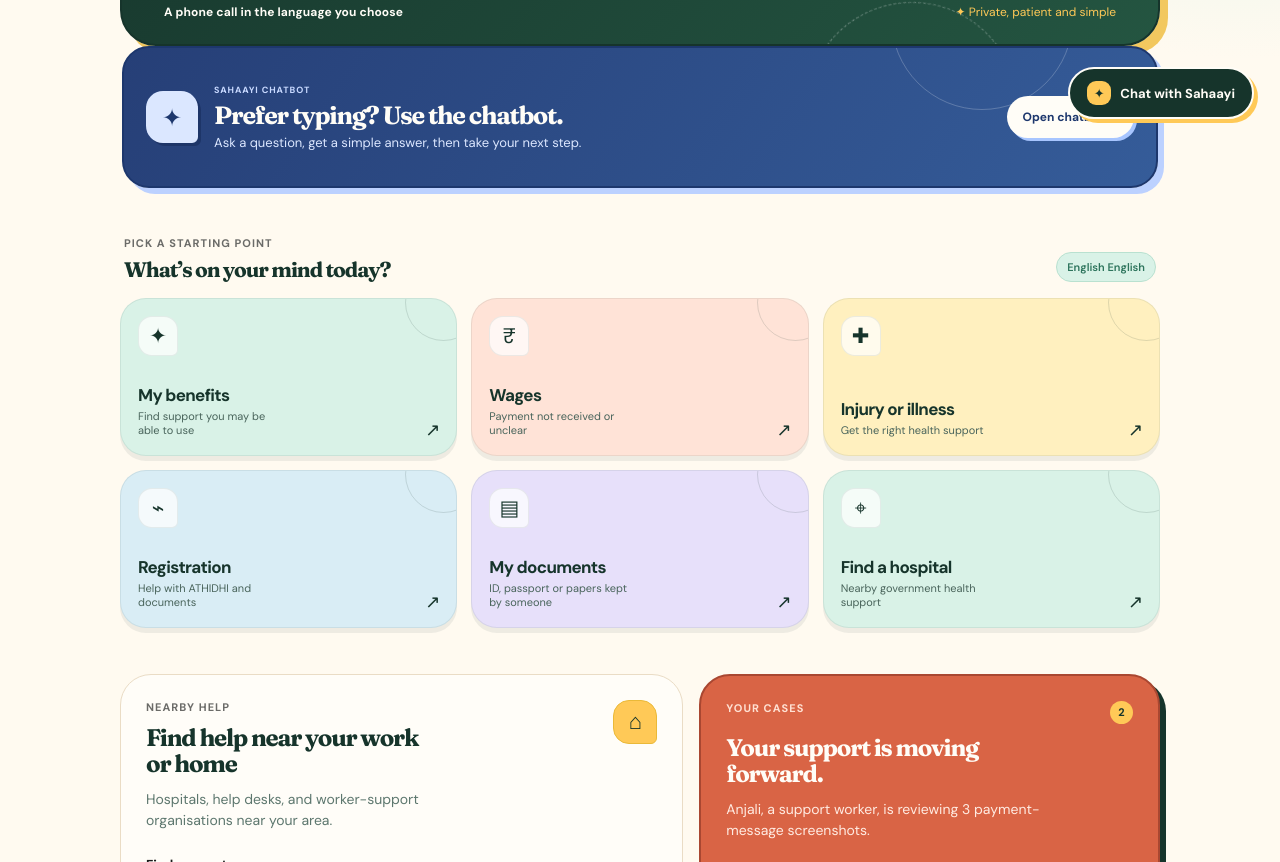
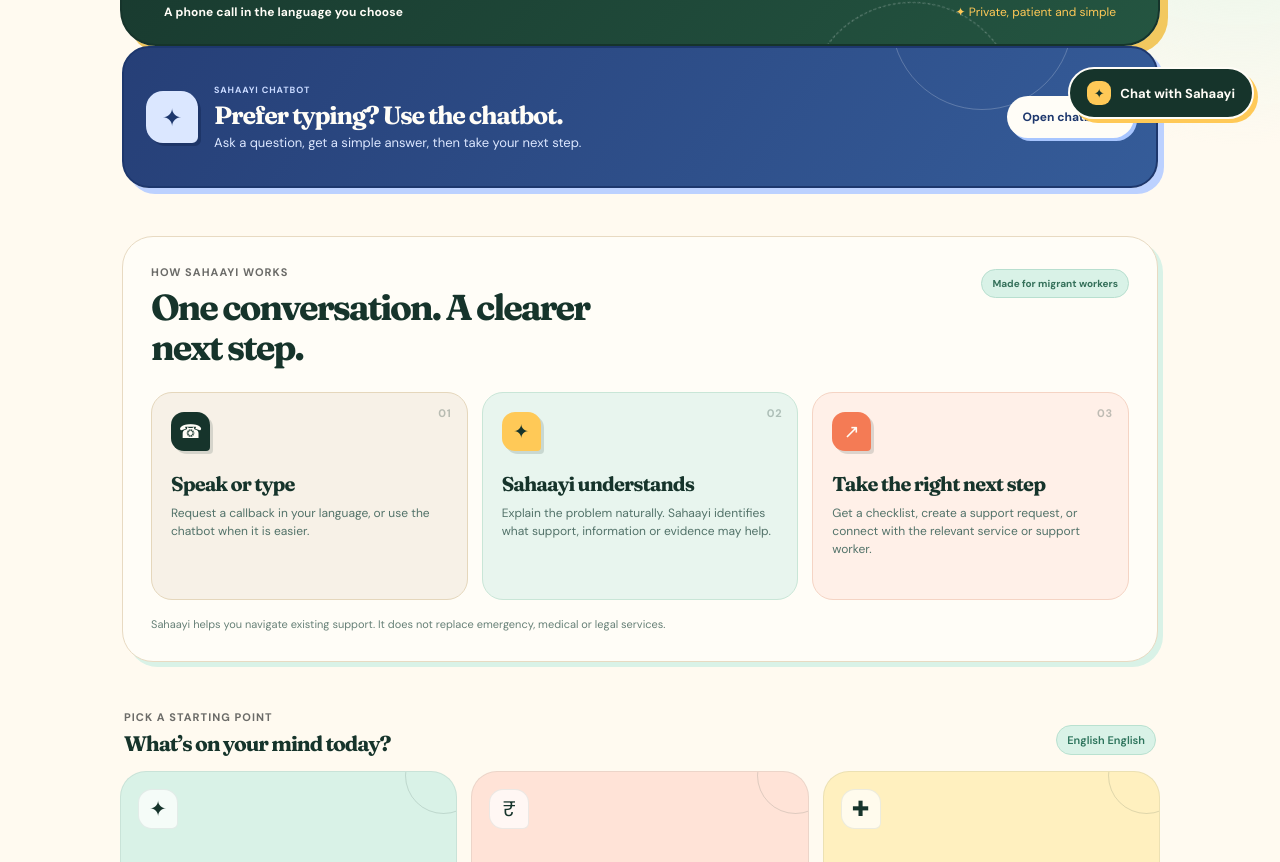
Before and after one commit to MSharooq/CodexNightline, a React (Vite) app: page / in a window 1280 px wide. Shown: the part 657-1519 px from the top of the page. Built offline with nearby package versions, Linux system fonts and the light colour scheme.

Commit message:
feat: explain Sahaayi support flow

```diff
--- a/src/App.tsx
+++ b/src/App.tsx
@@ -281,6 +281,19 @@
           <div className="chat-spotlight-icon">✦</div>
           <div className="chat-spotlight-copy"><span className="chat-kicker">Sahaayi chatbot</span><h2>Prefer typing? Use the chatbot.</h2><p>Ask a question, get a simple answer, then take your next step.</p></div>
           <button type="button" onClick={() => setChatOpen(true)}>Open chatbot <span>→</span></button>
+        </section>
+
+        <section className="how-it-works" aria-labelledby="how-it-works-title">
+          <div className="how-it-works-heading">
+            <div><p className="eyebrow">How Sahaayi works</p><h2 id="how-it-works-title">One conversation. A clearer next step.</h2></div>
+            <span className="how-it-works-badge">Made for migrant workers</span>
+          </div>
+          <div className="flow-steps">
+            <article><span className="flow-number">01</span><span className="flow-icon">☎</span><h3>Speak or type</h3><p>Request a callback in your language, or use the chatbot when it is easier.</p></article>
+            <article><span className="flow-number">02</span><span className="flow-icon">✦</span><h3>Sahaayi understands</h3><p>Explain the problem naturally. Sahaayi identifies what support, information or evidence may help.</p></article>
+            <article><span className="flow-number">03</span><span className="flow-icon">↗</span><h3>Take the right next step</h3><p>Get a checklist, create a support request, or connect with the relevant service or support worker.</p></article>
+          </div>
+          <p className="how-it-works-note">Sahaayi helps you navigate existing support. It does not replace emergency, medical or legal services.</p>
         </section>
 
         <section className="quick-section">
--- a/src/index.css
+++ b/src/index.css
@@ -161,3 +161,9 @@
 @media (prefers-reduced-motion: reduce) { .voice-button, .voice-card::before, .voice-card::after, .callback-agent-orb i, .callback-agent-orb b { animation: none; } }
 @media (max-width: 720px) { .topbar { height: 74px; }.brand { font-size: 21px; }.welcome-row { align-items: flex-start; }.welcome-row h1 { font-size: clamp(39px, 11vw, 50px); }.welcome-orbit { width: 60px; height: 60px; margin: 11px 7px 0 0; border-radius: 23px 23px 7px 23px; box-shadow: 4px 4px 0 var(--sahaayi-ink); }.orbit-sun { width: 29px; height: 29px; top: -12px; right: -11px; }.orbit-face { font-size: 26px; }.orbit-word { font-size: 18px; left: 6px; bottom: 2px; }.voice-card { min-height: 342px; border-radius: 30px; box-shadow: 5px 5px 0 #f2c85f; }.voice-copy h2 { font-size: 31px; max-width: 300px; }.voice-copy p { max-width: 260px; }.voice-button { width: 91px; height: 91px; right: 28px; top: 52%; }.call-options { margin-top: 17px; }.call-options-actions button { width: 100%; }.quick-card { min-height: 150px; }.two-up { margin-top: 38px; }.chat-launcher { right: 16px; bottom: 81px; width: 54px; min-width: 54px; height: 54px; min-height: 54px; justify-content: center; padding: 0; border-radius: 18px 18px 7px 18px; box-shadow: 3px 3px 0 var(--sahaayi-mango); }.chat-launcher strong { display: none; }.chat-launcher span { width: 28px; height: 28px; } }
 @media (max-width: 720px) { .language-switch { min-height: 42px; padding: 4px 9px 4px 5px; gap: 6px; }.language-icon { width: 31px; height: 31px; font-size: 17px; }.language-copy small { display: none; }.language-copy strong { font-size: 11px; }.call-options::after { display: none; }.callback-hero { min-height: 402px; }.callback-hero .voice-copy { max-width: 250px; }.callback-hero .voice-copy h2 { max-width: 245px; }.callback-hero .voice-copy p { max-width: 230px; }.voice-callback-button { margin-top: 18px; padding: 0 14px; font-size: 12px; }.callback-agent-orb { right: 27px; top: 45%; width: 86px; height: 86px; border-radius: 29px 29px 9px 29px; box-shadow: 4px 4px 0 rgba(9,30,23,.45); }.callback-agent-orb span { font-size: 38px; }.callback-agent-orb i { inset: -12px; }.callback-agent-orb b { inset: -24px; }.chat-spotlight { min-height: 181px; margin-bottom: 38px; padding: 18px; grid-template-columns: 45px minmax(0, 1fr); gap: 11px; border-radius: 24px; }.chat-spotlight-icon { width: 45px; height: 45px; font-size: 21px; }.chat-spotlight h2 { font-size: 22px; }.chat-spotlight p { font-size: 12px; line-height: 1.4; }.chat-spotlight button { grid-column: 2; justify-self: start; min-height: 38px; padding: 0 13px; } }
+
+/* A concise explanation of the worker journey, kept close to the two ways to start. */
+.how-it-works { margin: 0 2px 48px; padding: 28px; color: var(--sahaayi-ink); background: #fffdf7; border: 1px solid #e8dac2; border-radius: 31px; box-shadow: 5px 5px 0 #d9f2e7; }
+.how-it-works-heading { display: flex; justify-content: space-between; align-items: flex-start; gap: 18px; margin-bottom: 24px; }.how-it-works h2 { max-width: 490px; margin: 0; font-family: 'Fraunces', 'DM Sans', serif; font-size: clamp(26px, 3.5vw, 36px); letter-spacing: -.06em; }.how-it-works-badge { flex: 0 0 auto; margin-top: 4px; padding: 7px 10px; color: #35705a; background: #d9f2e7; border: 1px solid #b8dfcf; border-radius: 999px; font-size: 10px; font-weight: 800; }
+.flow-steps { display: grid; grid-template-columns: repeat(3, 1fr); gap: 14px; counter-reset: sahaayi-flow; }.flow-steps article { min-height: 208px; position: relative; padding: 19px; overflow: hidden; background: #f7f1e7; border: 1px solid #e5d7bc; border-radius: 21px; }.flow-steps article:nth-child(2) { background: #e8f5ee; border-color: #c9e6d7; }.flow-steps article:nth-child(3) { background: #fff0e8; border-color: #f5d4c4; }.flow-number { position: absolute; top: 13px; right: 15px; color: rgba(22,52,43,.28); font-size: 11px; font-weight: 800; letter-spacing: .07em; }.flow-icon { width: 39px; height: 39px; display: grid; place-items: center; margin-bottom: 20px; color: #fffdf7; background: var(--sahaayi-ink); border-radius: 13px 13px 4px 13px; font-size: 19px; box-shadow: 3px 3px 0 rgba(22,52,43,.15); }.flow-steps article:nth-child(2) .flow-icon { color: var(--sahaayi-ink); background: var(--sahaayi-mango); }.flow-steps article:nth-child(3) .flow-icon { background: var(--sahaayi-coral); }.flow-steps h3 { margin: 0 0 8px; font-family: 'Fraunces', 'DM Sans', serif; font-size: 20px; letter-spacing: -.045em; }.flow-steps p { margin: 0; color: #527269; font-size: 12px; line-height: 1.52; }.how-it-works-note { margin: 17px 0 0; color: #678077; font-size: 11px; line-height: 1.45; }
+@media (max-width: 720px) { .how-it-works { margin-bottom: 38px; padding: 22px 18px; border-radius: 26px; }.how-it-works-heading { display: block; margin-bottom: 19px; }.how-it-works h2 { font-size: 29px; }.how-it-works-badge { display: inline-block; margin-top: 12px; }.flow-steps { grid-template-columns: 1fr; gap: 10px; }.flow-steps article { min-height: 0; padding: 16px 52px 16px 68px; }.flow-icon { position: absolute; left: 16px; top: 17px; width: 38px; height: 38px; margin: 0; }.flow-steps h3 { font-size: 18px; }.flow-steps p { font-size: 11px; }.flow-number { top: 17px; right: 15px; }.how-it-works-note { margin-top: 14px; } }
```
